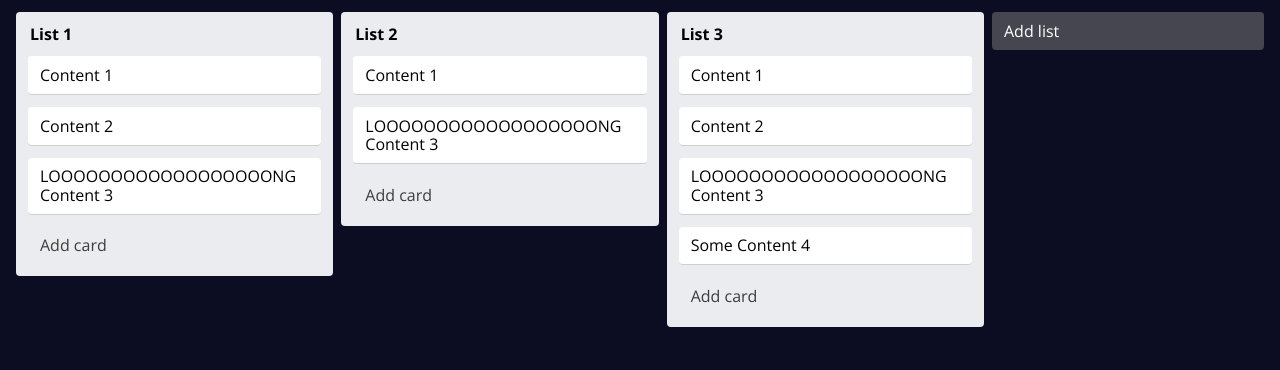
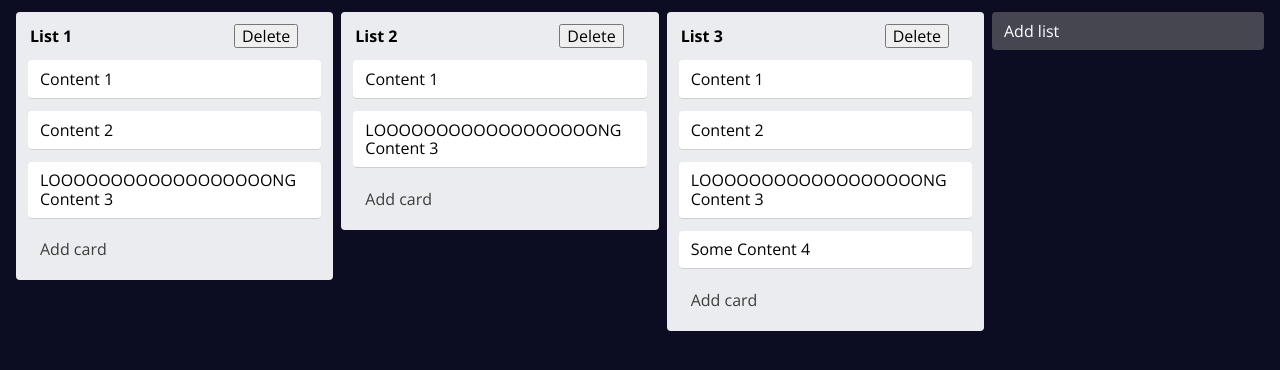
Before and after one commit to alloystory/trello_react, a React (Create React App) app: page / in a window 1280 px wide. Shown: the top 370 px of the page. Built offline with nearby package versions, Linux system fonts and the light colour scheme.

Commit message:
add delete list function

```diff
--- a/src/components/Board.jsx
+++ b/src/components/Board.jsx
@@ -47,7 +47,8 @@ class Board extends Component {
   }
 
   handleAddList = () => {
-    this.setState((state) => ({
+    this.setState((state) => {
+      return {
         lists: [
           ...state.lists,
           {
@@ -56,32 +57,47 @@ class Board extends Component {
             cards: [],
           },
         ],
-    }));
+      };
+    });
+  };
+
+  handleDeleteList = (listId) => () => {
+    this.setState((state) => {
+      return { lists: state.lists.filter((list) => list.id !== listId) };
+    });
   };
 
   handleChangeListName = (listId) => (event) => {
-    this.setState((state) => ({
+    this.setState((state) => {
+      return {
         lists: state.lists.map((list) =>
           list.id === listId ? { ...list, title: event.target.value } : list
         ),
-    }));
+      };
+    });
   };
 
   handleAddCard = (listId) => () => {
-    this.setState((state) => ({
+    this.setState((state) => {
+      return {
         lists: state.lists.map((list) =>
           list.id === listId
             ? {
                 ...list,
-              cards: [...list.cards, { id: nanoid(), content: "somecontent" }],
+                cards: [
+                  ...list.cards,
+                  { id: nanoid(), content: "somecontent" },
+                ],
               }
             : list
         ),
-    }));
+      };
+    });
   };
 
   handleDeleteCard = (listId) => (cardId) => () => {
-    this.setState((state) => ({
+    this.setState((state) => {
+      return {
         lists: state.lists.map((list) =>
           list.id === listId
             ? {
@@ -90,7 +106,8 @@ class Board extends Component {
               }
             : list
         ),
-    }));
+      };
+    });
   };
 
   render() {
@@ -100,6 +117,7 @@ class Board extends Component {
           <List
             key={list.id}
             data={list}
+            onDeleteList={this.handleDeleteList(list.id)}
             onChangeListName={this.handleChangeListName(list.id)}
             onAddCard={this.handleAddCard(list.id)}
             onDeleteCard={this.handleDeleteCard(list.id)}
--- a/src/components/List.jsx
+++ b/src/components/List.jsx
@@ -2,7 +2,7 @@ import React from "react";
 import Card from "./Card";
 
 function List(props) {
-  const { onChangeListName, onAddCard, onDeleteCard } = props;
+  const { onDeleteList, onChangeListName, onAddCard, onDeleteCard } = props;
   const { title, cards } = props.data;
 
   return (
@@ -10,6 +10,7 @@ function List(props) {
       <div className="list">
         <div className="list-header">
           <input type="text" value={title} onChange={onChangeListName} />
+          <button onClick={onDeleteList}>Delete</button>
         </div>
         <div className="list-content">
           {cards.map((card) => (
```
Lines whose indentation alone changed are shown as unchanged.
